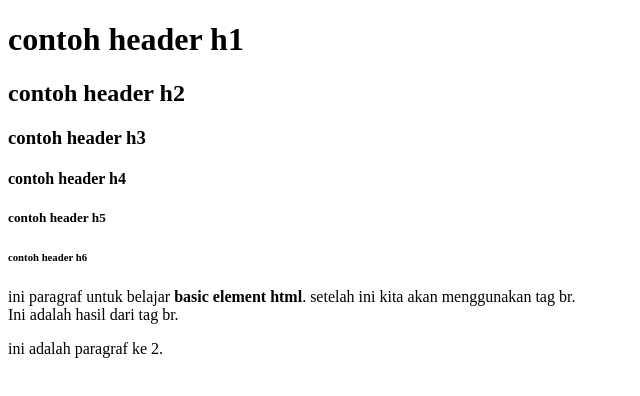
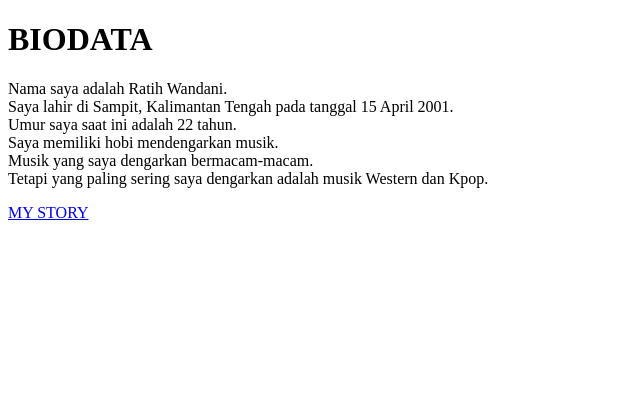
Before and after one commit to ratih0401/tugas_pemrograman_web, a plain HTML site: page index.html in a window 1280 px wide. Shown: the whole page, without its empty margins (0-640 px from the left). Drawn offline with Linux system fonts and the light colour scheme.

Commit message:
menambahkan file cerita

```diff
--- a/index.html
+++ b/index.html
@@ -6,14 +6,14 @@
     <title>pembelajaran web dev malam</title>
 </head>
 <body>
-    <h1>contoh header h1</h1>
-    <h2>contoh header h2</h2>
-    <h3>contoh header h3</h3>
-    <h4>contoh header h4</h4>
-    <h5>contoh header h5</h5>
-    <h6>contoh header h6</h6>
-
-    <p>ini paragraf untuk belajar <b>basic element html</b>. setelah ini kita akan menggunakan tag br. <br>Ini adalah hasil dari tag br.</p>
-    <p>ini adalah paragraf ke 2.</p>
+    <h1>BIODATA</h1>
+    <p>Nama saya adalah Ratih Wandani.
+        <br>Saya lahir di Sampit, Kalimantan Tengah pada tanggal 15 April 2001.
+        <br>Umur saya saat ini adalah 22 tahun.
+        <br>Saya memiliki hobi mendengarkan musik.
+        <br>Musik yang saya dengarkan bermacam-macam.
+        <br>Tetapi yang paling sering saya dengarkan adalah musik Western dan Kpop.
+    </p>
+    <a href="cerita.html">MY STORY</a>
 </body>
 </html>
```
Also changed, not shown: cerita.html (added, +27 -0 lines).
